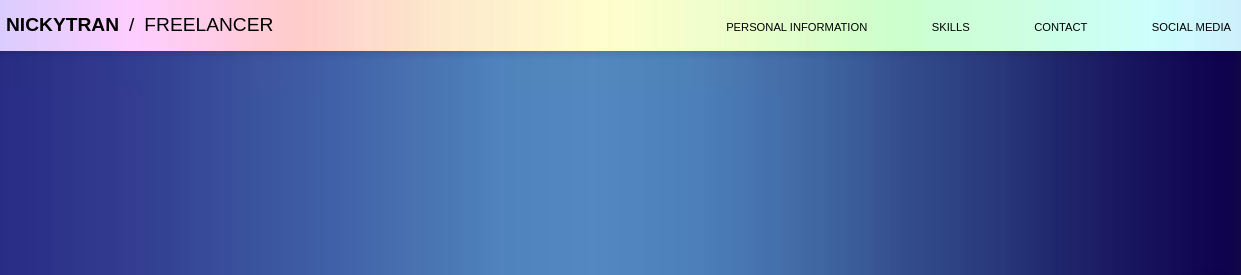
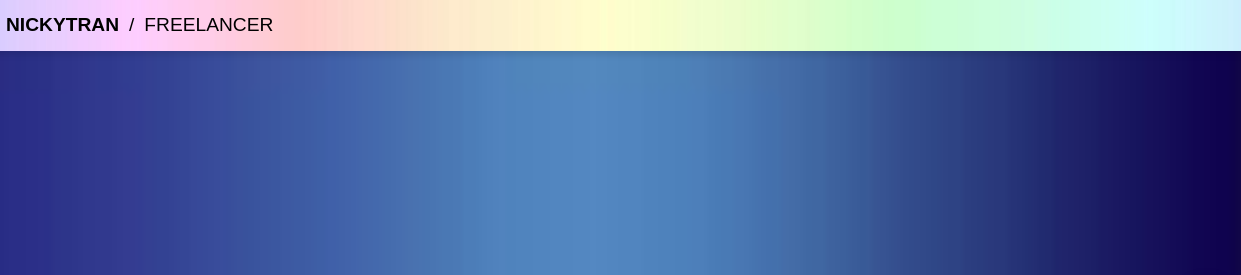
Before and after one commit to nickytran2811/nickylatui, a plain HTML site: page index.html in a window 1280 px wide. Shown: the top 275 px of the page, 39-1280 px from the left. Drawn offline with nearby package versions, Linux system fonts and the light colour scheme.

Commit message:
Update index.html

```diff
--- a/index.html
+++ b/index.html
@@ -27,12 +27,7 @@
       <span class="divider">/</span>
       <span class="freelancer">FREELANCER</span>
     </div>
-    <div class="links">
-      <a href="#personal-info" class="header-link">PERSONAL INFORMATION</a>
-      <a href="#skills" class="header-link">SKILLS</a>
-      <a href="#contact" class="header-link">CONTACT</a>
-      <a href="#social" class="header-link">SOCIAL MEDIA</a>
-    </div>
+
   </nav>
 
 
```
